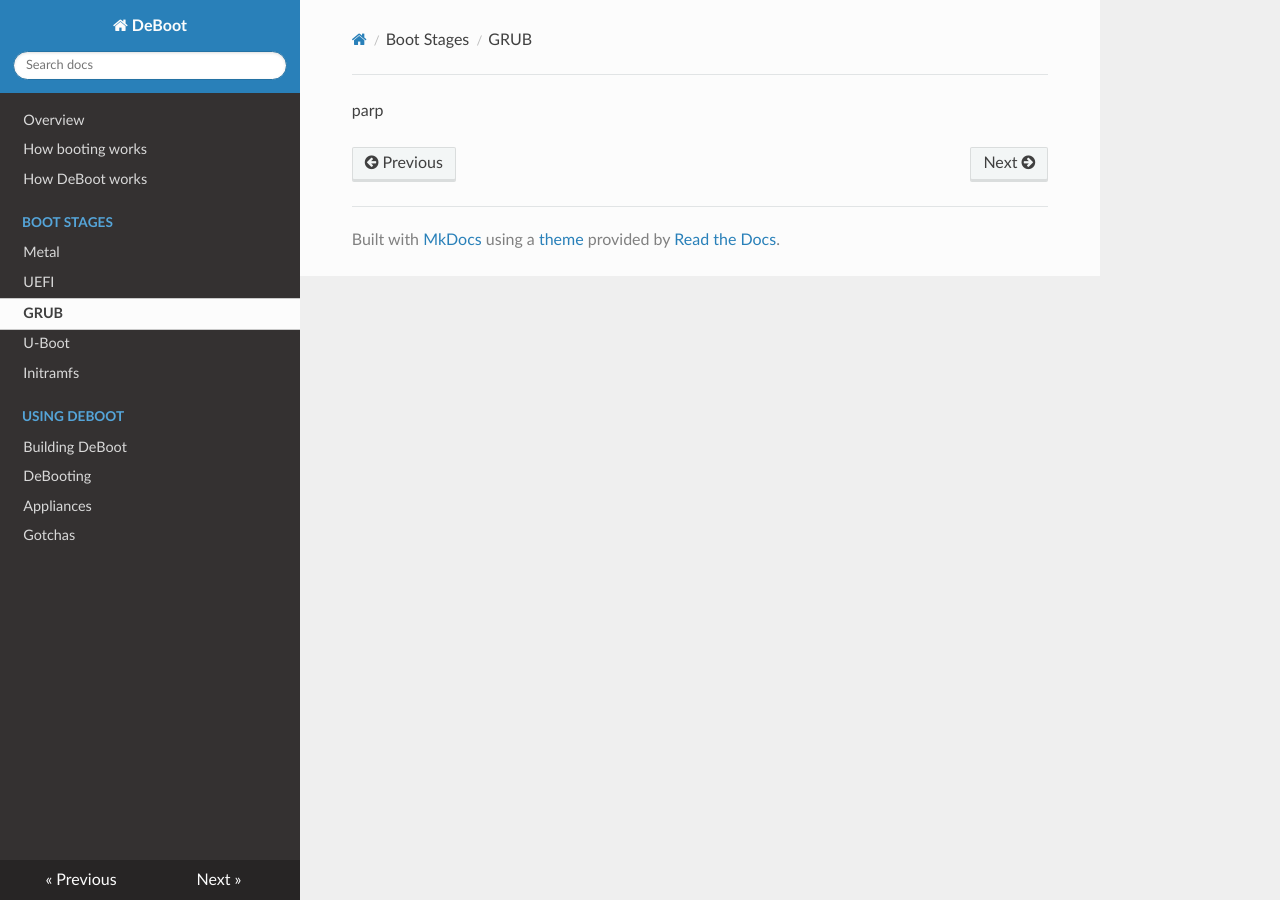
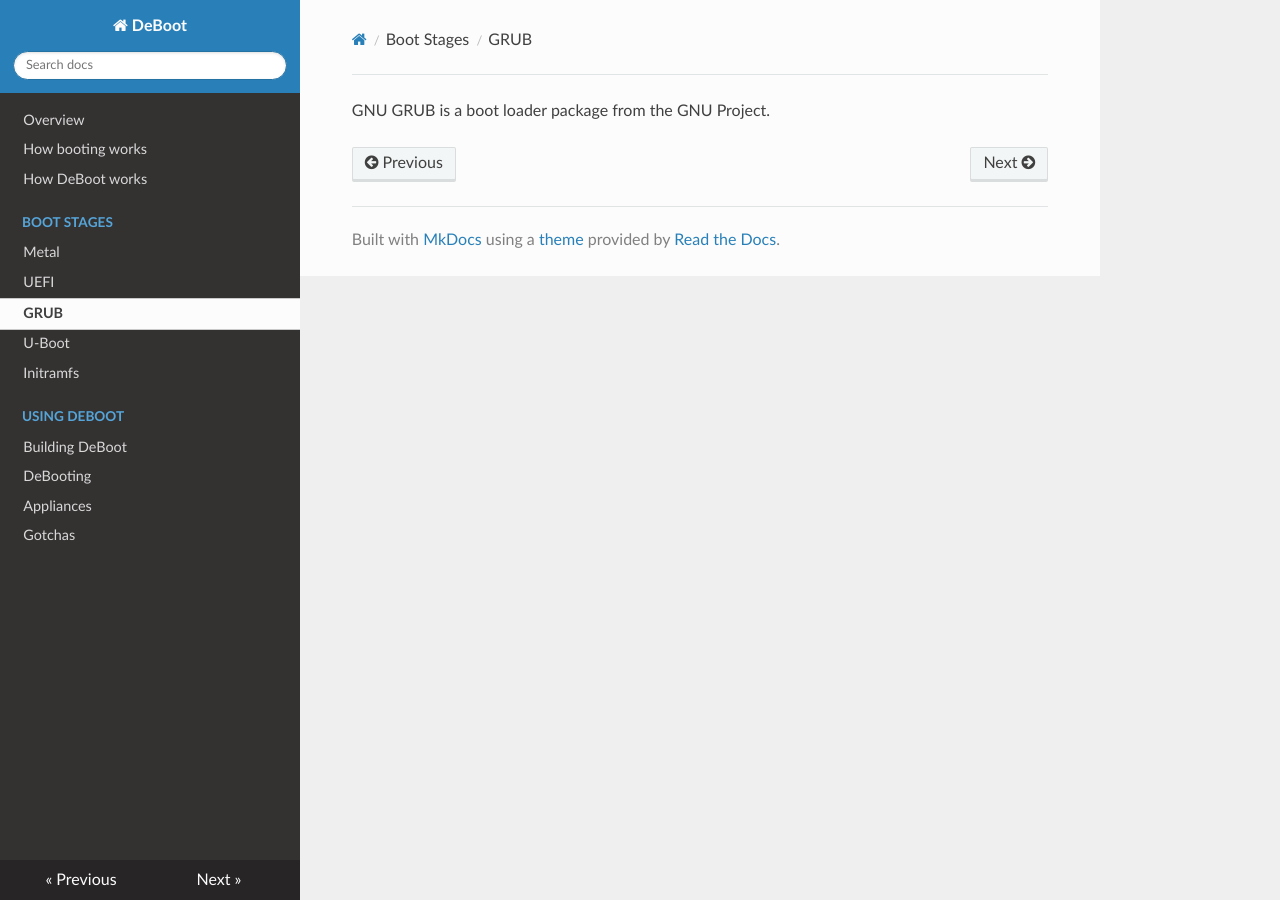
Before and after one commit to debootdevs/deboot, an MkDocs documentation site: the page built from docs/docs/grub.md, in a window 1280 px wide. Built offline with MkDocs 1.6.1, drawn with Linux system fonts in a browser that asks for light colours; nearby versions of some CDN libraries.

Commit message:
Update grub.md

```diff
--- a/docs/docs/grub.md
+++ b/docs/docs/grub.md
@@ -1 +1 @@
-parp
+GNU GRUB is a boot loader package from the GNU Project.
```
